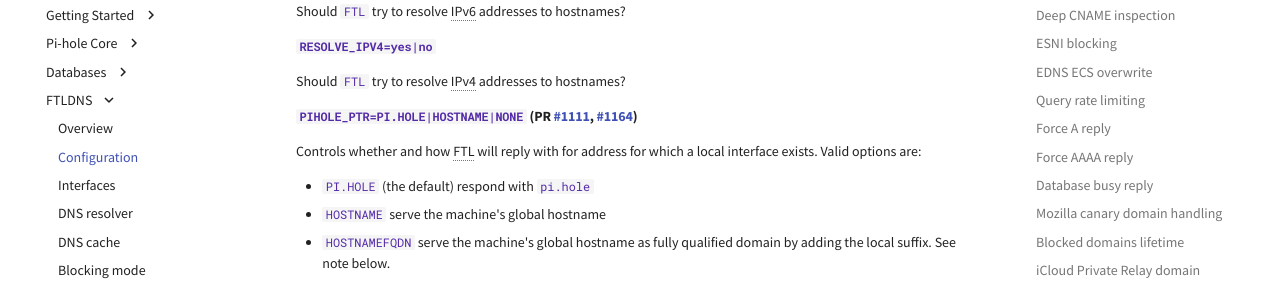
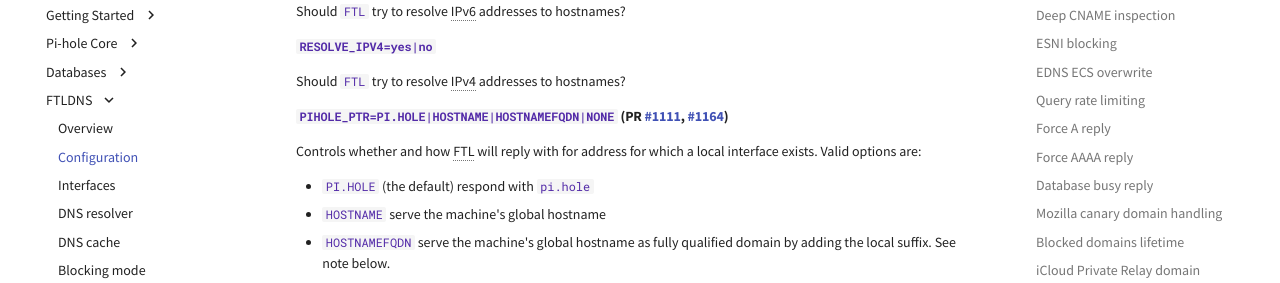
Before and after one commit to pi-hole/docs, an MkDocs documentation site: the page built from docs/ftldns/configfile.md, in a window 1280 px wide and 900 px high, scrolled down 2923 px. Shown: the part 151-434 px from the top of the window. Built offline with MkDocs 1.6.1 and Material for MkDocs 9.7.7, drawn with Linux system fonts in a browser that asks for light colours; comment, search, counter and statistics services are not loaded.

Commit message:
Add HOSTNAMEFQDN to description
Signed-off-by: Christian König <ckoenig@posteo.de>

```diff
--- a/docs/ftldns/configfile.md
+++ b/docs/ftldns/configfile.md
@@ -136,7 +136,7 @@
 
 Should `FTL` try to resolve IPv4 addresses to hostnames?
 
-#### `PIHOLE_PTR=PI.HOLE|HOSTNAME|NONE` (PR [#1111](https://github.com/pi-hole/FTL/pull/1111), [#1164](https://github.com/pi-hole/FTL/pull/1164)) {#pihole_ptr data-toc-label='Pi-hole PTR'}
+#### `PIHOLE_PTR=PI.HOLE|HOSTNAME|HOSTNAMEFQDN|NONE` (PR [#1111](https://github.com/pi-hole/FTL/pull/1111), [#1164](https://github.com/pi-hole/FTL/pull/1164)) {#pihole_ptr data-toc-label='Pi-hole PTR'}
 
 Controls whether and how FTL will reply with for address for which a local interface exists. Valid options are:
 
```
